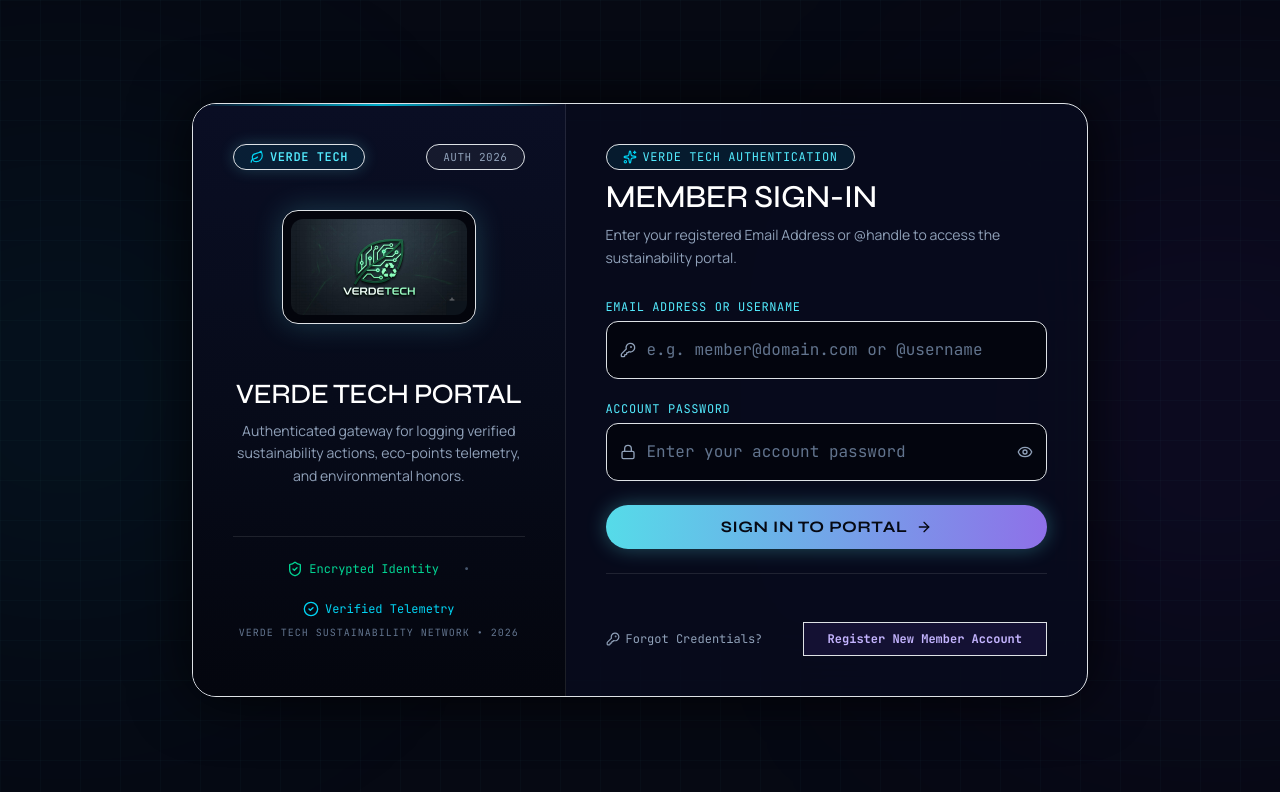
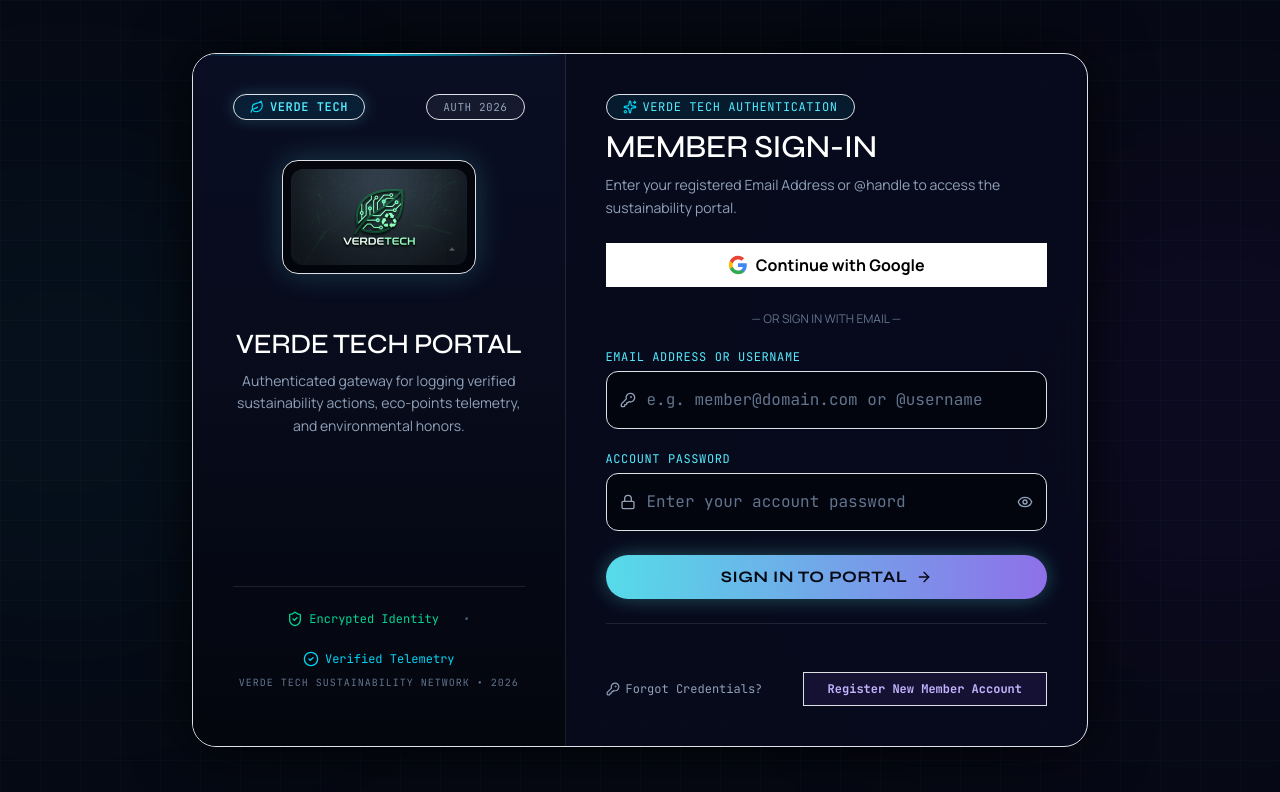
Before and after one commit to LaxmanSreeRam/BIN-2026666, a React (Vite) app: page / in a window 1280 px wide. Both pictures are taken after a click on the button "Enter Portal". Shown: the top 792 px of the page. Built offline with nearby package versions, Linux system fonts and the light colour scheme; no server answers; the database is empty.

Commit message:
feat: centralize social authentication logic
Extract Google authentication logic into a new SocialAuthButtons component and integrate it into SimpleLogin to streamline the user sign-in process.

```diff
--- a/src/components/LoginModal.tsx
+++ b/src/components/LoginModal.tsx
@@ -20,10 +20,11 @@ import {
   Loader2
 } from 'lucide-react';
 import { EcoAuthBanner } from './EcoAuthBanner';
+import { SocialAuthButtons } from './SocialAuthButtons';
 import { getApiUrl, isStaticHost } from '../utils/apiConfig';
 import { db, auth } from '../lib/firebase';
 import { doc, setDoc, getDoc } from 'firebase/firestore';
-import { createUserWithEmailAndPassword, GoogleAuthProvider, signInWithPopup } from 'firebase/auth';
+import { createUserWithEmailAndPassword } from 'firebase/auth';
 
 interface LoginModalProps {
   isOpen: boolean;
@@ -51,7 +52,8 @@ export const LoginModal: React.FC<LoginModalProps> = ({
   const [step, setStep] = useState<'form' | 'verify' | 'username'>('form');
   const [verificationCode, setVerificationCode] = useState('');
   const [expectedCode, setExpectedCode] = useState('');
-  const [isStaticFallback] = useState(isStaticHost());
+const [isStaticFallback, setIsStaticFallback] =
+  useState(isStaticHost());
 
   // Reliable code fetch for static host
   useEffect(() => {
@@ -170,25 +172,6 @@ export const LoginModal: React.FC<LoginModalProps> = ({
     }
   };
 
-  const handleGoogleRegister = async () => {
-    setIsLoading(true);
-    setErrorMsg('');
-    const provider = new GoogleAuthProvider();
-    try {
-      const result = await signInWithPopup(auth, provider);
-      const user = result.user;
-
-      // Update email/name inputs with user data
-      setEmailInput(user.email || '');
-      setNameInput(user.displayName || '');
-      setStep('username');
-    } catch (e: any) {
-      console.error('Google login error:', e);
-      setErrorMsg('Google login failed. Please ensure Google provider is enabled in Firebase Console.');
-    } finally {
-      setIsLoading(false);
-    }
-  };
 
   const handleResendCode = async () => {
     setIsResending(true);
@@ -745,14 +728,16 @@ export const LoginModal: React.FC<LoginModalProps> = ({
               ) : (
                 /* Step 1: Registration Form */
                 <form onSubmit={handleProceedToVerification} className="space-y-3.5">
-                  <button
-                    type="button"
-                    onClick={handleGoogleRegister}
-                    className="w-full bg-white text-black font-bold py-3 rounded-xl flex items-center justify-center gap-2 hover:bg-slate-200 transition-colors mb-3"
-                  >
-                    <span>Register with Google</span>
-                  </button>
-                  <div className="text-center text-slate-500 text-xs mb-3">— OR —</div>
+                  <SocialAuthButtons
+                    onSuccess={(user) => {
+                      setEmailInput(user.email || '');
+                      setNameInput(user.displayName || '');
+                      setStep('username');
+                    }}
+                    onError={setErrorMsg}
+                    setIsLoading={setIsLoading}
+                  />
+                  <div className="text-center text-slate-500 text-xs mb-3">— OR REGISTER WITH EMAIL —</div>
                   <div>
                     <label className="block text-xs font-mono text-cyan-300 uppercase tracking-wider mb-1">
                       Full Name *
--- a/src/components/SimpleLogin.tsx
+++ b/src/components/SimpleLogin.tsx
@@ -12,6 +12,7 @@ import {
   Shield
 } from 'lucide-react';
 import { EcoAuthBanner } from './EcoAuthBanner';
+import { SocialAuthButtons } from './SocialAuthButtons';
 
 interface SimpleLoginProps {
   students: Student[];
@@ -141,6 +142,16 @@ export const SimpleLogin: React.FC<SimpleLoginProps> = ({
 
               {/* Login Form */}
               <form onSubmit={handleLogin} className="space-y-4">
+                <SocialAuthButtons
+                  onSuccess={(user) => {
+                    const student = students.find(s => s.email === user.email);
+                    if (student) onLogin(student);
+                    else setErrorMsg('Account not found for this social email. Please register first.');
+                  }}
+                  onError={setErrorMsg}
+                  setIsLoading={setIsLoading}
+                />
+                <div className="text-center text-slate-500 text-xs mb-3">— OR SIGN IN WITH EMAIL —</div>
                 <div>
                   <label className="block text-xs font-mono text-cyan-300 uppercase tracking-wider mb-1.5">
                     Email Address or Username
--- /dev/null
+++ b/src/components/SocialAuthButtons.tsx
@@ -0,0 +1,66 @@
+
+import React from 'react';
+import { GoogleAuthProvider, signInWithPopup } from 'firebase/auth';
+import { auth } from '../lib/firebase';
+
+interface SocialAuthButtonsProps {
+  onSuccess: (user: any) => void;
+  onError: (error: string) => void;
+  setIsLoading: (loading: boolean) => void;
+}
+
+export const SocialAuthButtons: React.FC<SocialAuthButtonsProps> = ({
+  onSuccess,
+  onError,
+  setIsLoading,
+}) => {
+  const handleGoogleLogin = async () => {
+    setIsLoading(true);
+    onError('');
+
+    try {
+      const provider = new GoogleAuthProvider();
+      const result = await signInWithPopup(auth, provider);
+      onSuccess(result.user);
+    } catch (e: any) {
+      console.error('Google login error:', e);
+      onError(`Google login failed: ${e.message}`);
+    } finally {
+      setIsLoading(false);
+    }
+  };
+
+  return (
+    <div className="grid grid-cols-1 gap-3 mb-4">
+      <button
+        type="button"
+        onClick={handleGoogleLogin}
+        className="flex items-center justify-center gap-2 py-2.5 rounded-xl bg-white text-black font-bold hover:bg-slate-200 transition-colors"
+      >
+        <svg
+          className="w-5 h-5"
+          viewBox="0 0 24 24"
+          aria-hidden="true"
+        >
+          <path
+            fill="#4285F4"
+            d="M22.56 12.25c0-.78-.07-1.53-.2-2.25H12v4.26h5.92c-.26 1.37-1.04 2.53-2.21 3.31v2.77h3.57c2.08-1.92 3.28-4.74 3.28-8.09z"
+          />
+          <path
+            fill="#34A853"
+            d="M12 23c2.97 0 5.46-.98 7.28-2.66l-3.57-2.77c-.98.66-2.23 1.06-3.71 1.06-2.86 0-5.29-1.93-6.16-4.53H2.18v2.84C3.99 20.53 7.7 23 12 23z"
+          />
+          <path
+            fill="#FBBC05"
+            d="M5.84 14.09c-.22-.66-.35-1.36-.35-2.09s.13-1.43.35-2.09V7.07H2.18C1.43 8.55 1 10.22 1 12s.43 3.45 1.18 4.93l2.85-2.22.81-.62z"
+          />
+          <path
+            fill="#EA4335"
+            d="M12 5.38c1.62 0 3.06.56 4.21 1.64l3.15-3.15C17.45 2.09 14.97 1 12 1 7.7 1 3.99 3.47 2.18 7.07l3.66 2.84c.87-2.6 3.3-4.53 6.16-4.53z"
+          />
+        </svg>
+        <span>Continue with Google</span>
+      </button>
+    </div>
+  );
+};
```
